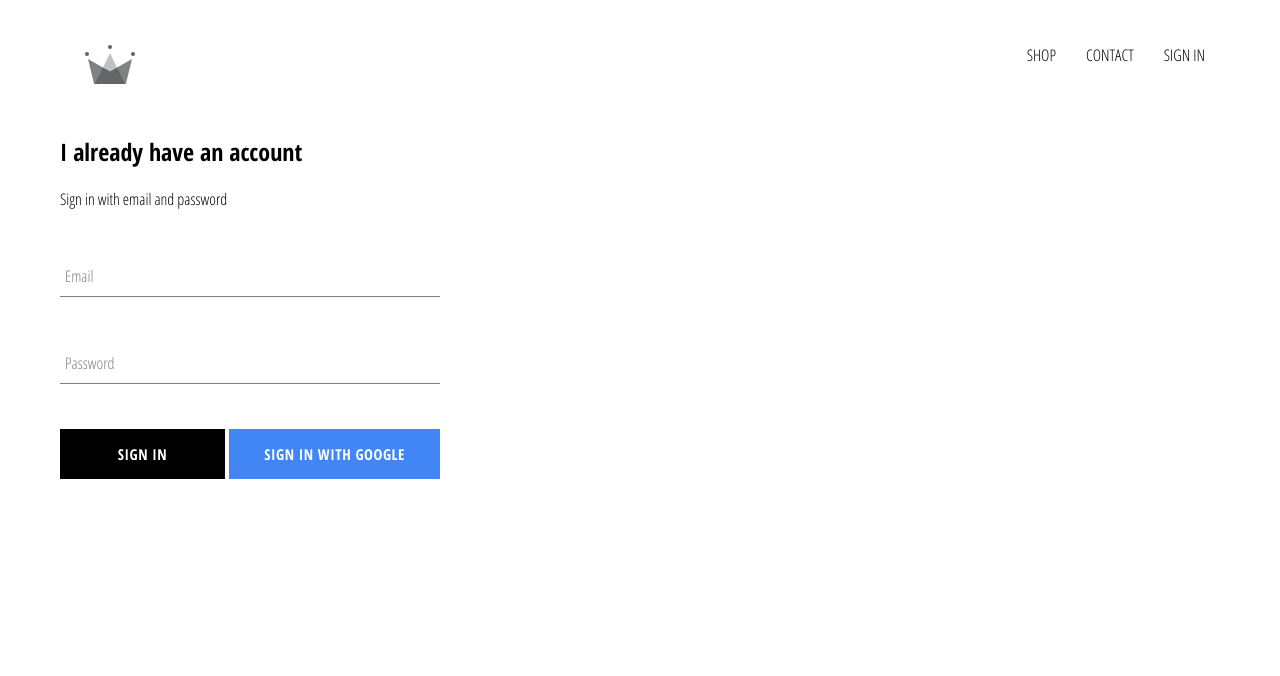
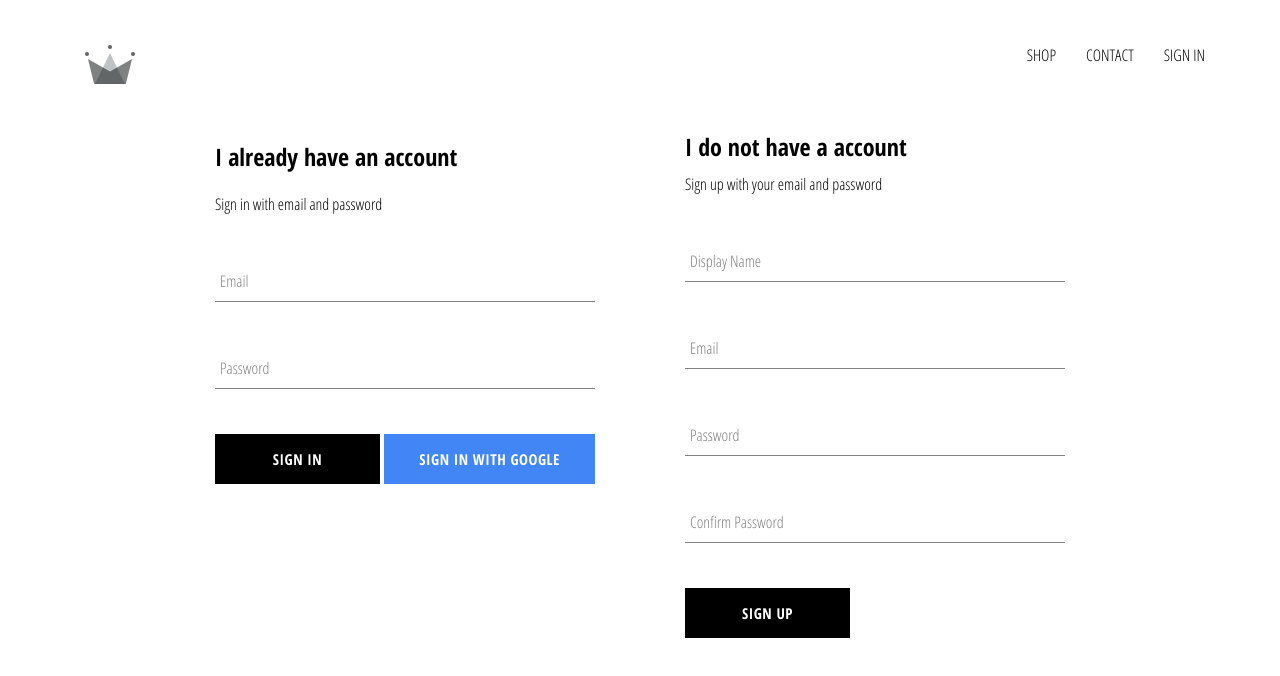
Before and after one commit to VENKATADINESHPOSA/fp-clothing, a React (Create React App) app: page /signin in a window 1280 px wide. Shown: the top 676 px of the page. Built offline with nearby package versions, Linux system fonts and the light colour scheme; no server answers.

Commit message:
[Dinesh] - implemented firebase utils, included ability to store authenticated users into firestore database.

```diff
--- a/src/App.js
+++ b/src/App.js
@@ -5,7 +5,7 @@
 import ShopPage from "./pages/shop/shoppage.component";
 import Header from "./components/header/header.component";
 import SignInAndSignUpPage from "./pages/sign-in-and-sign-up/sign-in-and-sign-up.component";
-import { auth } from "./firebase/firebase.utils";
+import { auth, createUserProfileDocument } from "./firebase/firebase.utils";
 
 class App extends React.Component {
   constructor() {
@@ -18,9 +18,23 @@
   unsubscribeFromAuth = null;
 
   componentDidMount() {
-    this.unsubscribeFromAuth = auth.onAuthStateChanged((user) => {
-      this.setState({ currentUser: user });
-      console.log(user);
+    this.unsubscribeFromAuth = auth.onAuthStateChanged(async (userAuth) => {
+      if (userAuth) {
+        const userRef = await createUserProfileDocument(userAuth);
+
+        userRef.onSnapshot((snapShot) => {
+          this.setState({
+            currentUser: {
+              id: snapShot.id,
+              ...snapShot.data(),
+            },
+          });
+
+          console.log(this.state);
+        });
+      } else {
+        this.setState({ currentUser: userAuth });
+      }
     });
   }
 
--- a/src/components/sign-in/sign-in.component.jsx
+++ b/src/components/sign-in/sign-in.component.jsx
@@ -54,7 +54,11 @@
           />
           <div className="buttons">
             <CustomButton type="submit">Sign In</CustomButton>
-            <CustomButton onClick={signInWithGoogle} isGoogleSignIn>
+            <CustomButton
+              type="button"
+              onClick={signInWithGoogle}
+              isGoogleSignIn
+            >
               Sign In with Google
             </CustomButton>
           </div>
--- /dev/null
+++ b/src/components/sign-up/sign-up.component.jsx
@@ -0,0 +1,97 @@
+import React from "react";
+
+import FormInput from "../form-input/form-input.component";
+import CustomButton from "../custom-button/custom-button.component";
+
+import { auth, createUserProfileDocument } from "../../firebase/firebase.utils";
+import "./sign-up.styles.scss";
+
+class SignUp extends React.Component {
+  constructor() {
+    super();
+    this.state = {
+      displayName: "",
+      email: "",
+      password: "",
+      confirmPassword: "",
+    };
+  }
+  handleSubmit = async (event) => {
+    event.preventDefault();
+    const { displayName, email, password, confirmPassword } = this.state;
+    if (password !== confirmPassword) {
+      alert("passwords dont match");
+      return;
+    }
+
+    try {
+      const { user } = await auth.createUserWithEmailAndPassword(
+        email,
+        password
+      );
+
+      await createUserProfileDocument(user, { displayName });
+
+      this.setState({
+        displayName: "",
+        email: "",
+        password: "",
+        confirmPassword: "",
+      });
+    } catch (error) {
+      console.error(error);
+    }
+  };
+
+  handleChange = (event) => {
+    const { name, value } = event.target;
+    this.setState({ [name]: value });
+  };
+
+  render() {
+    const { displayName, email, password, confirmPassword } = this.state;
+    return (
+      <div className="sign-up">
+        <h2 className="title">I do not have a account</h2>
+        <span>Sign up with your email and password</span>
+        <form className="sign-up-form" onSubmit={this.handleSubmit}>
+          <FormInput
+            type="text"
+            name="displayName"
+            value={displayName}
+            onChange={this.handleChange}
+            label="Display Name"
+            required
+          />
+          <FormInput
+            type="email"
+            name="email"
+            value={email}
+            onChange={this.handleChange}
+            label="Email"
+            required
+          />
+          <FormInput
+            type="password"
+            name="password"
+            value={password}
+            onChange={this.handleChange}
+            label="Password"
+            required
+          />
+          <FormInput
+            type="password"
+            name="confirmPassword"
+            value={confirmPassword}
+            onChange={this.handleChange}
+            label="Confirm Password"
+            required
+          />
+          <CustomButton type="submit">SIGN UP</CustomButton>
+        </form>
+      </div>
+    );
+  }
+}
+
+export default SignUp;
--- /dev/null
+++ b/src/components/sign-up/sign-up.styles.scss
@@ -0,0 +1,9 @@
+.sign-up {
+  display: flex;
+  flex-direction: column;
+  width: 380px;
+
+  .title {
+    margin: 10px 0;
+  }
+}
--- a/src/firebase/firebase.utils.js
+++ b/src/firebase/firebase.utils.js
@@ -12,6 +12,30 @@
   measurementId: "G-1YCJ1ZQPE5",
 };
 
+export const createUserProfileDocument = async (userAuth, additionalData) => {
+  if (!userAuth) return;
+
+  const userRef = firestore.doc(`users/${userAuth.uid}`);
+  const snapShot = await userRef.get();
+  if (!snapShot.exists) {
+    const { displayName, email } = userAuth;
+    const createdAt = new Date();
+
+    try {
+      await userRef.set({
+        displayName,
+        email,
+        createdAt,
+        ...additionalData,
+      });
+    } catch (error) {
+      console.log("error creating user", error.message);
+    }
+  }
+
+  return userRef;
+};
+
 firebase.initializeApp(config);
 
 export const auth = firebase.auth();
--- a/src/pages/sign-in-and-sign-up/sign-in-and-sign-up.component.jsx
+++ b/src/pages/sign-in-and-sign-up/sign-in-and-sign-up.component.jsx
@@ -1,9 +1,11 @@
 import "./sign-in-and-sign-up.styles.scss";
 import SignIn from "../../components/sign-in/sign-in.component";
+import SignUp from "../../components/sign-up/sign-up.component";
 
 const SignInAndSignUpPage = () => (
   <div className="sign-in-and-sign-up">
     <SignIn />
+    <SignUp />
   </div>
 );
 
--- a/src/pages/sign-in-and-sign-up/sign-in-and-sign-up.styles.scss
+++ b/src/pages/sign-in-and-sign-up/sign-in-and-sign-up.styles.scss
@@ -0,0 +1,6 @@
+.sign-in-and-sign-up {
+  width: 850px;
+  display: flex;
+  justify-content: space-between;
+  margin: 30px auto;
+}
```
